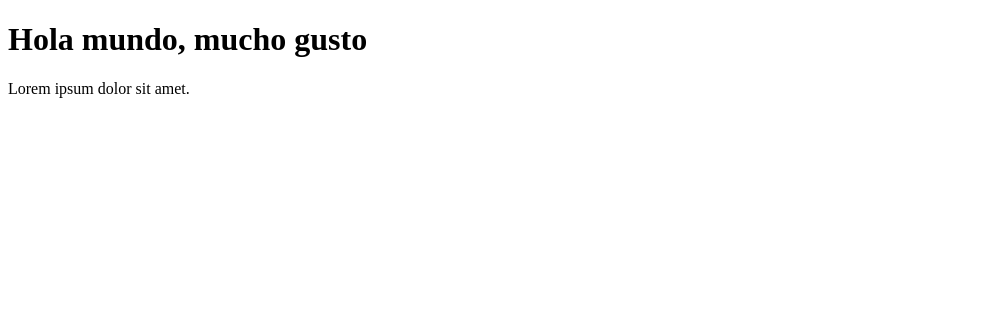
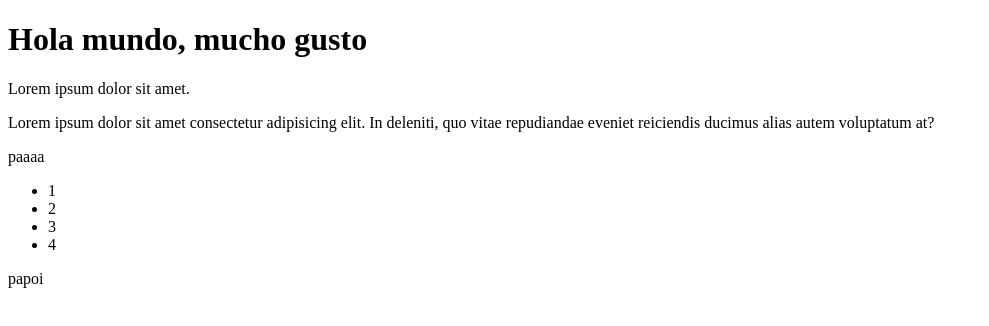
Before and after one commit to valgor007/prac2, a plain HTML site: page index.html in a window 1280 px wide. Shown: the whole page, without its empty margins (0-989 px from the left). Drawn offline with Linux system fonts and the light colour scheme.

Commit message:
Lista ahora si

```diff
--- a/index.html
+++ b/index.html
@@ -9,5 +9,16 @@
 <body>
     <h1>Hola mundo, mucho gusto</h1>
     <p>Lorem ipsum dolor sit amet.</p>
+    <p>Lorem ipsum dolor sit amet consectetur adipisicing elit. In deleniti, quo vitae repudiandae eveniet reiciendis ducimus alias autem voluptatum at?</p>
+    <p>paaaa</p>
+    <ul>
+
+        <li>1</li>
+        <li>2</li>
+        <li>3</li>
+        <li>4</li>
+    </ul>
+
+    <p>papoi</p>
 </body>
 </html>
```
